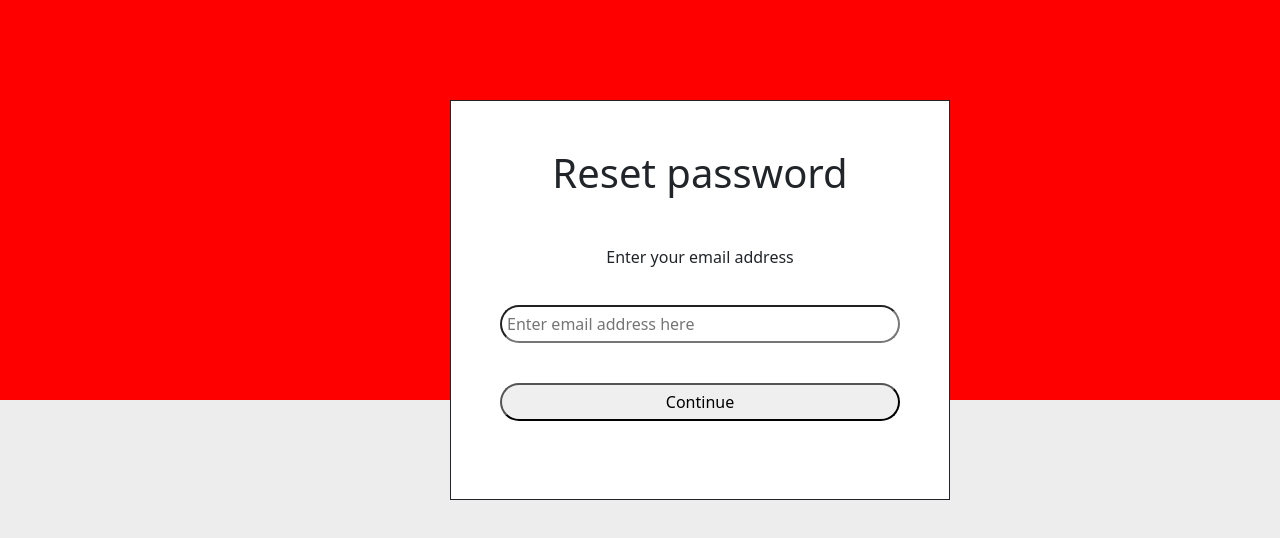
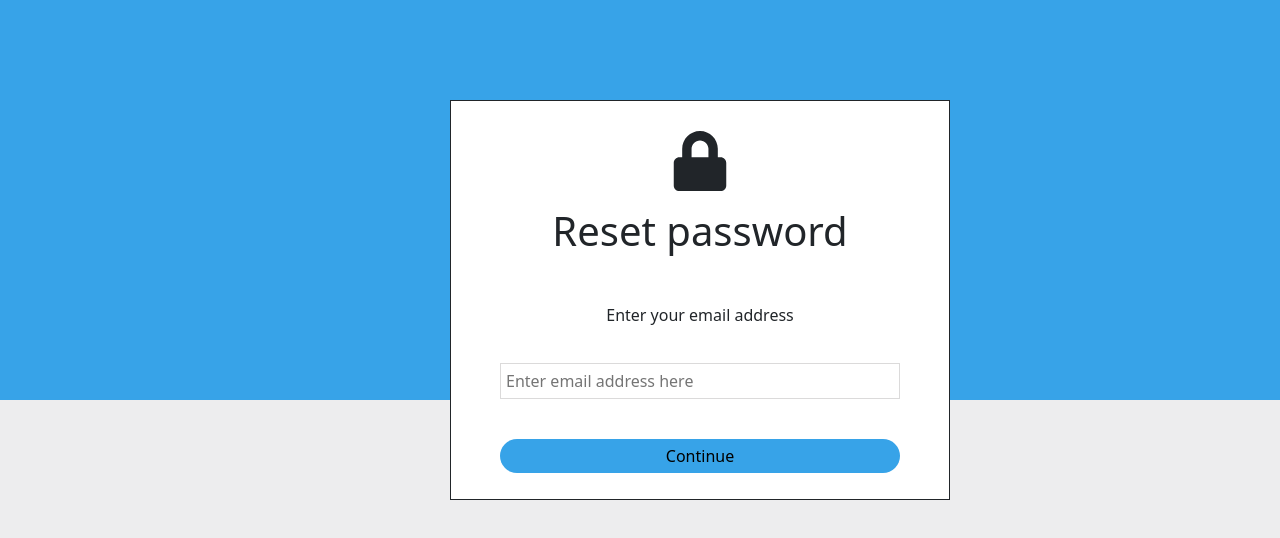
Before and after one commit to mekuzd/EatWell-React.js, a React (Vite) app: page /forgotpassword in a window 1280 px wide. Shown: the top 538 px of the page. Built offline with nearby package versions, Linux system fonts and the light colour scheme.

Commit message:
added some feautures

```diff
--- a/src/App.css
+++ b/src/App.css
@@ -172,7 +172,7 @@
 
 .top-color {
     height: 50vh;
-    background-color: red;
+    background-color: rgb(55, 163, 232);
     width: 100%;
 }
 
@@ -197,7 +197,8 @@
     width: 400px;
     padding: 5px;
     margin-top: 20px;
-    border-radius: 20px;
+    /* border-radius: 20px; */
+    border: 1px solid rgb(78, 72, 72, 0.2);
 }
 
 .continue-btn {
@@ -205,6 +206,8 @@
     padding: 5px;
     margin-top: 40px;
     border-radius: 20px;
+    background-color: rgb(55, 163, 232);
+    border: 0;
 }
 
 .reset-form {
--- a/src/components/Navbar.jsx
+++ b/src/components/Navbar.jsx
@@ -29,8 +29,8 @@ const Navbar = () => {
     <nav className="shadow d-flex justify-content-around p-2 ">
       {/* mobile navbar  */}
 
-      <Link to={"/"} className="fs-1 fw-bold text-dark">
-        Eat well
+      <Link to={"/"} className="fs-1 fw-bold eatwelltext">
+        Eatwell
       </Link>
 
       <button className="d-block d-md-none ms-auto barsbtn ">
--- a/src/main.jsx
+++ b/src/main.jsx
@@ -21,7 +21,7 @@ const router = createBrowserRouter([
     path: "/signup",
     element: <Signup />,
   },
-  { path: "forgotpassword", element: <Forgotpassword /> },
+  { path: "/forgotpassword", element: <Forgotpassword /> },
 
   {
     path: "/login",
--- a/src/pages/forgotpassword.jsx
+++ b/src/pages/forgotpassword.jsx
@@ -1,14 +1,24 @@
+import { useState } from "react"
+import { FaLock, FaUnlock } from "react-icons/fa"
+
 function Forgotpassword() {
+
+    const [cont, setcont] = useState(true)
+    const oncontinue = () => {
+        setcont(false)
+    }
     return (
 
-
         <>
+            {
+                cont && <div>
                     <div className="top-color"></div>
                     <div className="bottom-color"></div>
                     <div className="fp-form">
 
                         <form className="reset-form">
-                    <h1 className="text-center mt-5">
+                            <FaLock size={60} style={{ marginTop: "30px" }} />
+                            <h1 className="text-center mt-3">
                                 Reset password
                             </h1>
                             <p className="text-center mt-5">
@@ -16,9 +26,33 @@ function Forgotpassword() {
                             </p>
 
                             <input type="email" className="fp-forminp" placeholder="Enter email address here" ></input >
-                    <button className="continue-btn">Continue</button>
+                            <button className="continue-btn" onClick={oncontinue}>Continue</button>
                         </form>
                     </div>
+                </div>
+
+            }
+
+            {!cont && <div>
+                <div className="top-color" ></div>
+                <div className="bottom-color"></div>
+                <div className="fp-form">
+
+                    <form className="reset-form">
+                        <FaUnlock size={60} style={{ marginTop: "30px" }} />
+                        <h1 className="text-center mt-3">
+                            Reset Account password
+                        </h1>
+                        <p className="text-center mt-2">
+                            Enter a new password for Eatwell
+                        </p>
+
+                        <input type="email" className="fp-forminp" placeholder="Password" ></input >
+                        <input type="email" className="fp-forminp" placeholder="New password" ></input >
+                        <button className="continue-btn">Reset password</button>
+                    </form>
+                </div>
+            </div>}
         </>
 
     )
--- a/src/pages/login.jsx
+++ b/src/pages/login.jsx
@@ -3,6 +3,9 @@ import { useContext } from "react";
 import DefaultLayout from "../Layouts/DefaultLayouts";
 import { Link, Outlet, useNavigate } from "react-router-dom";
 import { Context } from "../Provider/Context";
+import { AiOutlineGoogle } from "react-icons/ai";
+import { FaKey, FaUserCircle } from "react-icons/fa";
+
 
 function Login() {
   const navigate = useNavigate();
@@ -32,16 +35,24 @@ function Login() {
             <h1 className="eatwelltext">Eatwell</h1>
             <h3>Welcome to Eatwell</h3>
             <div className="inp-case">
+              <span className="mx-2">
+                <FaUserCircle />
+              </span>
               <input className="input" id="username" ref={username} placeholder="Email or Username"></input>
+              <span className="mx-2">
+                <FaKey />
+              </span>
               <input className="input" ref={password} placeholder="Password"></input>
             </div>
+
             <span className="forgot-password"><Link to="/forgotpassword">Forgot password</Link></span>
             <button className="login-btn">Login</button>
             <div className="d-flex hr-case">
               <hr className="hr" />
               <span>or</span>
               <hr className="hr" /></div>
-            <button className="google-sign">Sign in with Google</button>
+            <button className="google-sign">
+              <AiOutlineGoogle color="red" size={22} /> Sign in with Google</button>
             <p>New? <Link to={"/signup"} >Create Account</Link></p>
           </form>
         </div>
```
Lines whose indentation alone changed are shown as unchanged.
